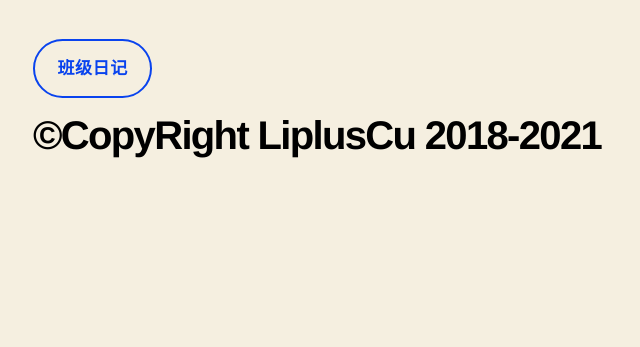
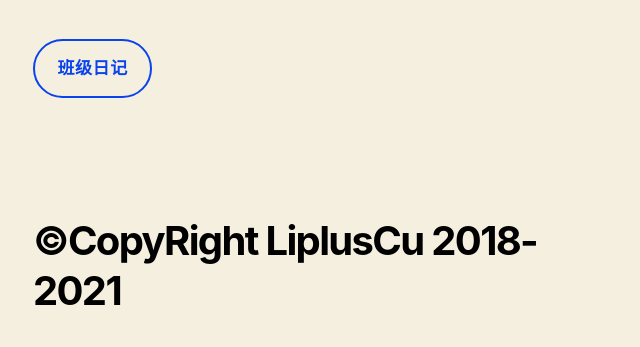
Before and after one commit to LiplusCu/site-for-1829, a plain HTML site: page index.html in a window 1280 px wide. Shown: the part 2427-2774 px from the top of the page, without its empty margins (317-957 px from the left). Drawn offline with Linux system fonts and the light colour scheme; a script that the page names is missing; a web font is replaced by a local one.

Commit message:
Update index.html

```diff
--- a/index.html
+++ b/index.html
@@ -112,8 +112,10 @@ body,input,textarea,button,.button,.faux-button,.wp-block-button__link,.wp-block
 <div class="wp-block-buttons">
 <div class="wp-block-button is-style-outline"><a class="wp-block-button__link has-text-color" href="http://s.lipluscu.com/diar" style="border-radius:44px;color:#0943ee">班级日记</a></div>
 </div>
-<p>©CopyRight LiplusCu 2018-2021</p>
 	<br>
+<h3>©CopyRight LiplusCu 2018-2021</h3>
+
+	<br><br>	<br><br>	<br><br>	<br><br>	<br><br>
 	<br>
 <h6>官见辞.yzj.应志君语录.应志君应志君应志君应志君应志君应志君应志君玉林一中应志君应志君应志君应志君应志君应君语录.班级日记.1829班级日记.应志君.应志君.应志君.应志君.百度.搜狗.1829导航站.应志君.玉林市第一中学.玉林一中.应志君.玉林一中应志君.收录.必应.谷歌.应志君.应志君.sitemap.应志君</h6>
 
```
